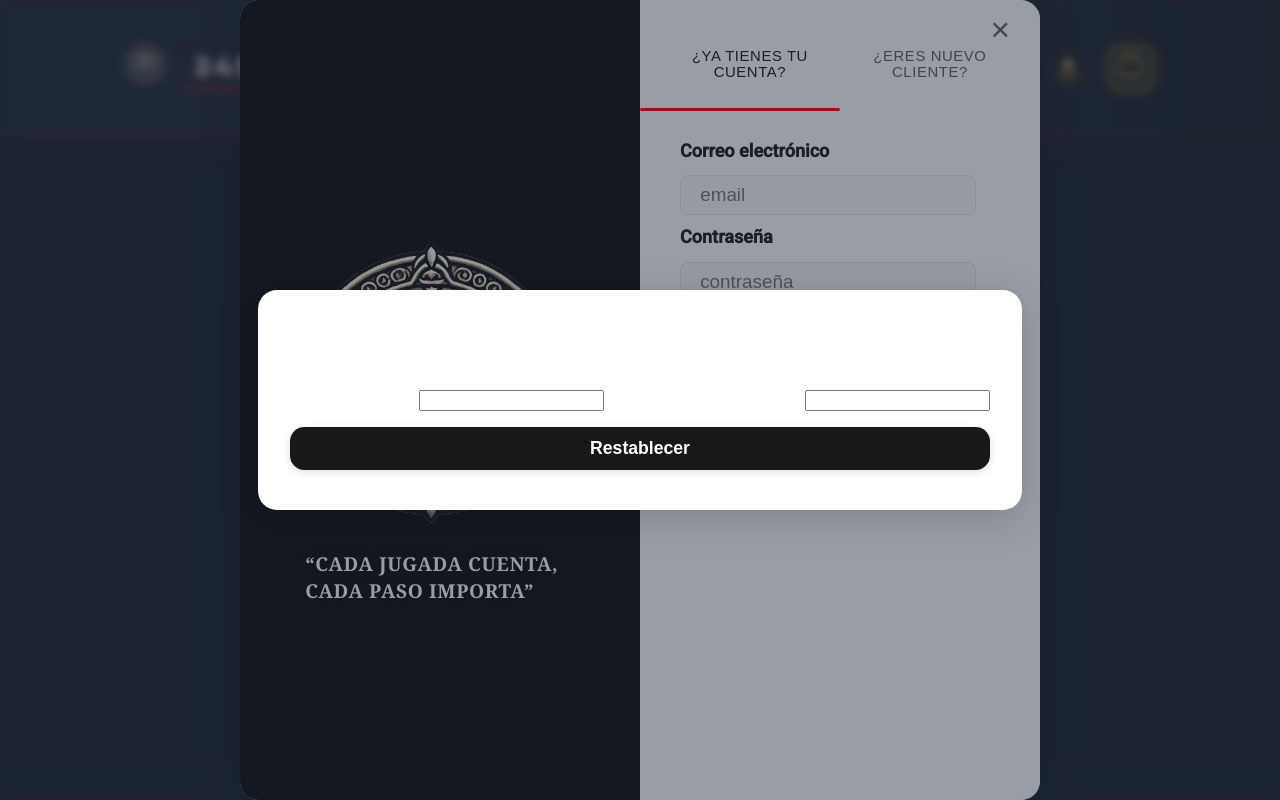
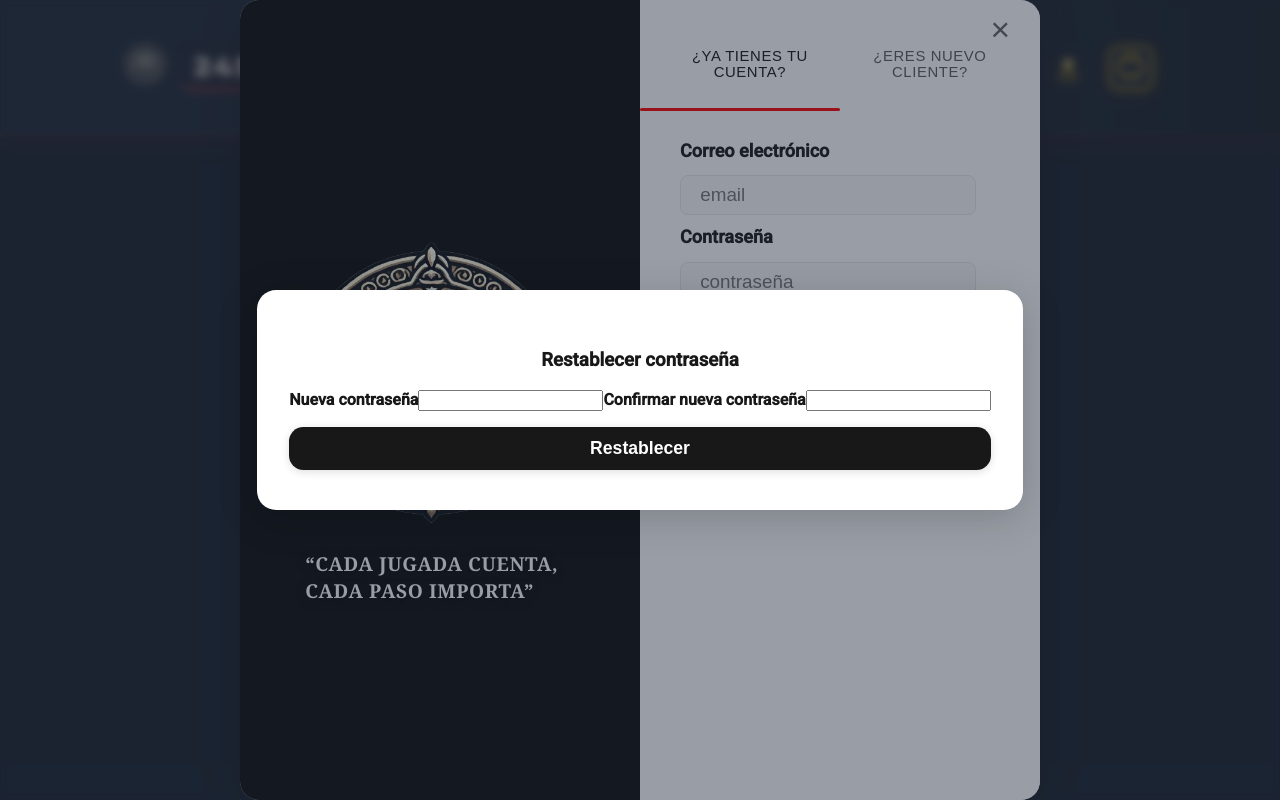
Before and after one commit to SebassG05/TFG, an Angular app in the folder 24Seconds/: page /reset/1 in a window 1280 px wide. Built offline with nearby package versions, Linux system fonts and the light colour scheme.

Commit message:
Commit 123 cambio color blanco a negro

```diff
--- a/24Seconds/src/app/auth-modal/auth-modal.component.css
+++ b/24Seconds/src/app/auth-modal/auth-modal.component.css
@@ -554,6 +554,12 @@
   padding: 0.7rem 1rem;
   background: #fafafa;
 }
+.forgot-modal label,
+.forgot-modal h3 {
+  color: #181818;
+  font-weight: 700;
+  text-align: center;
+}
 
 .waiting-approval-box {
   display: flex;
```
